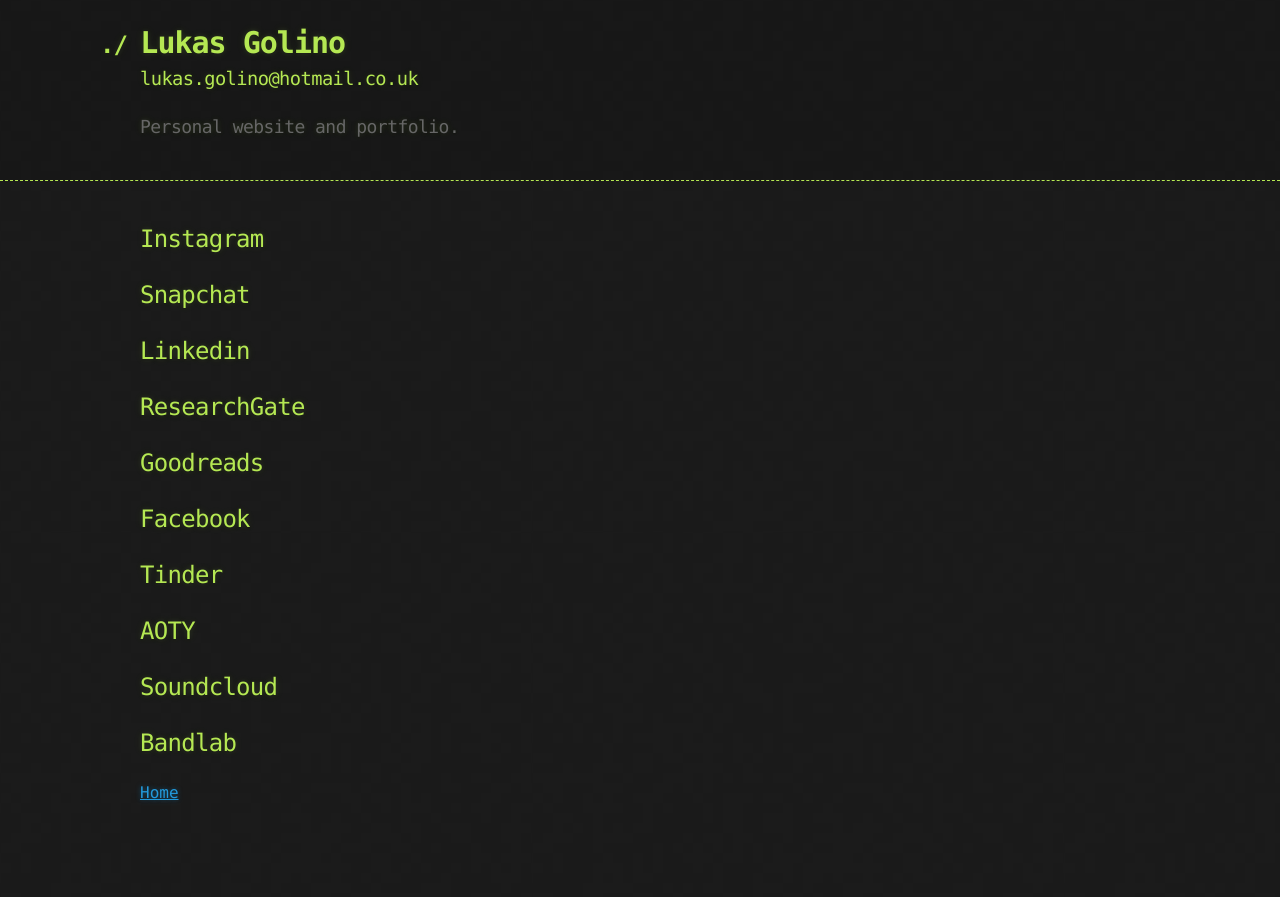
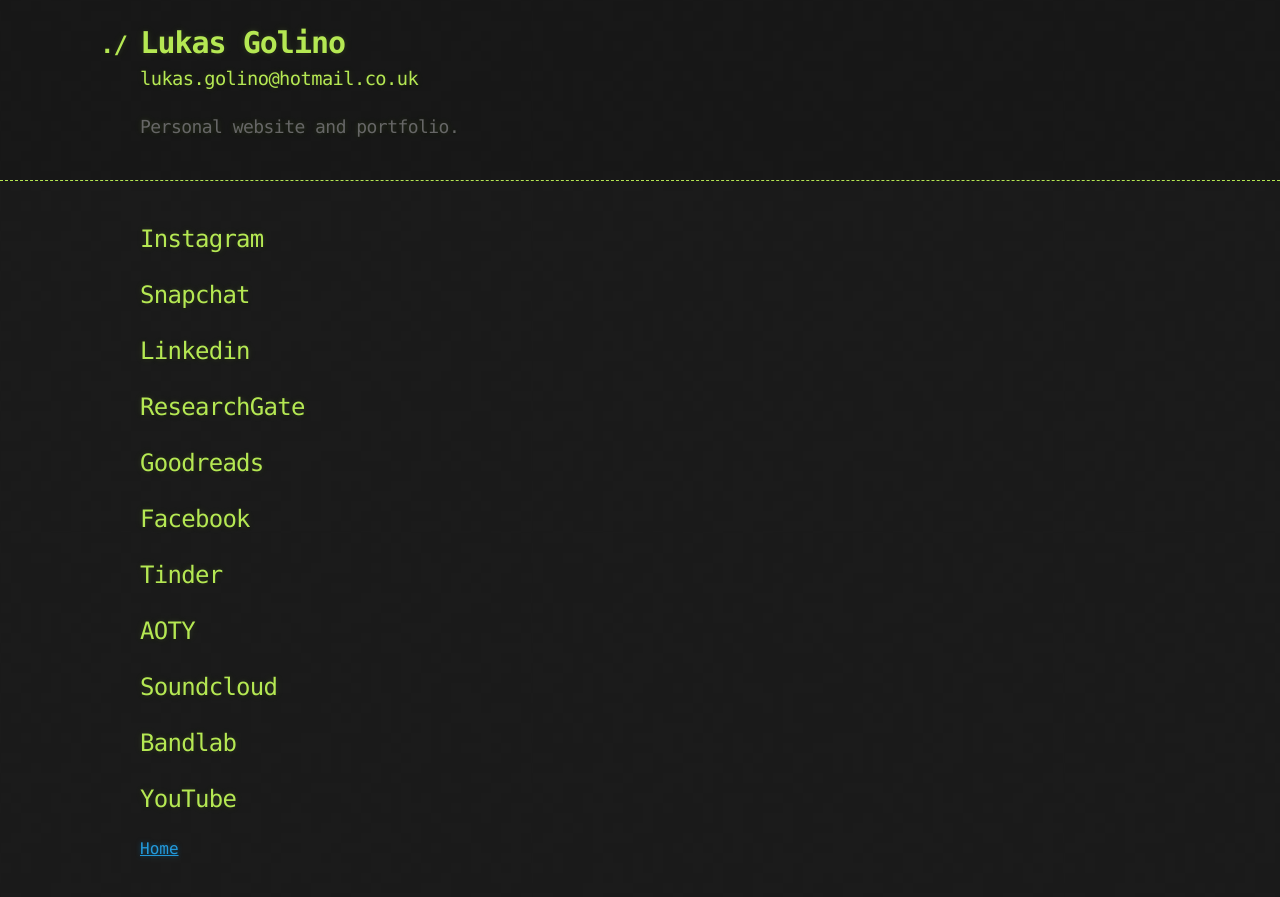
Before and after one commit to lukasgolino/lukasgolino.github.io, a Jekyll site: the page built from tinder.md, in a window 1280 px wide. Shown: the top 897 px of the page. Built offline with Jekyll 4.4.1, drawn with Linux system fonts in a browser that asks for light colours; our own code applies the rules of GitHub Pages for plain Markdown files.

Commit message:
Update tinder.md

```diff
--- a/tinder.md
+++ b/tinder.md
@@ -22,4 +22,6 @@
 
 ## Bandlab
 
+## YouTube
+
 [Home](./)
```
